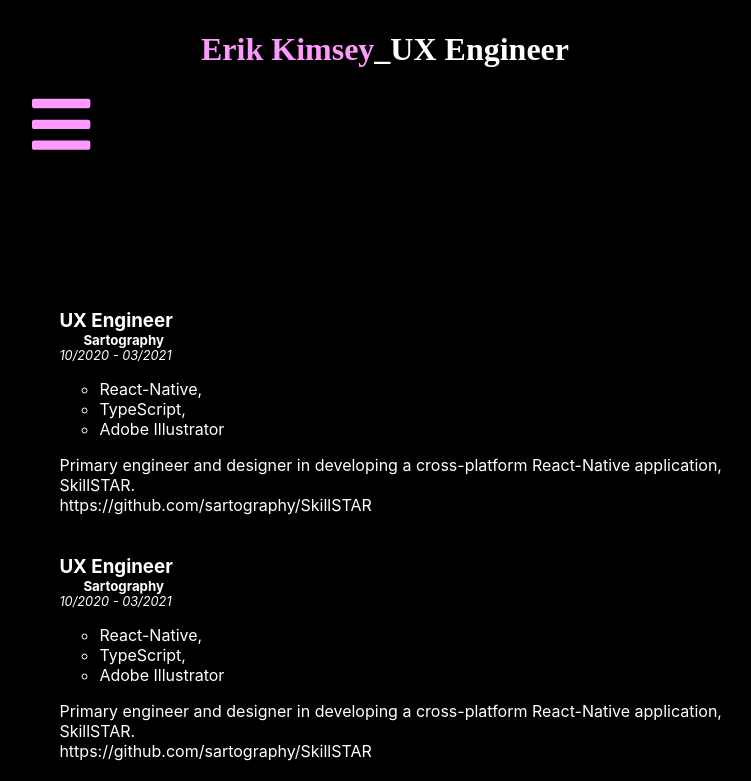
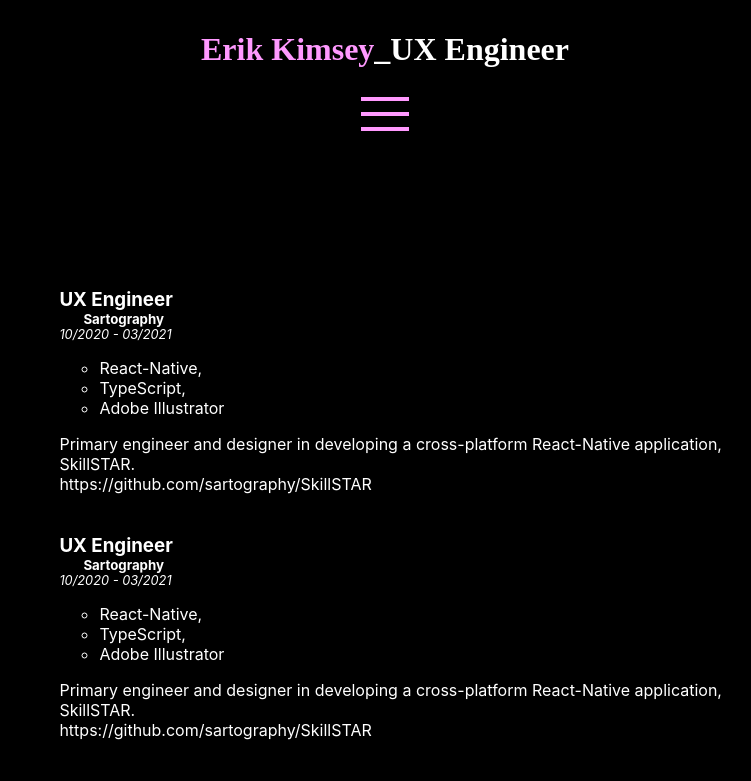
Before and after one commit to ErikKimsey/erik-kimsey-portfolio-v2, a React (Create React App) app: page /portfolio in a window 1280 px wide. Shown: the top 781 px of the page, without its empty margins (255-1006 px from the left). Built offline with nearby package versions, Linux system fonts and the light colour scheme.

Commit message:
Toggling Horizontal Menu items

```diff
--- a/package.json
+++ b/package.json
@@ -14,6 +14,7 @@
     "@types/node": "^12.0.0",
     "@types/react": "^17.0.0",
     "@types/react-dom": "^17.0.2",
+    "hamburger-react": "^2.4.0",
     "react": "^17.0.1",
     "react-dom": "^17.0.1",
     "react-router": "^5.2.0",
--- a/src/HorizontalMenu/HorizontalDot.tsx
+++ b/src/HorizontalMenu/HorizontalDot.tsx
@@ -2,7 +2,7 @@ import { IconProp } from '@fortawesome/fontawesome-svg-core';
 import { FontAwesomeIcon } from '@fortawesome/react-fontawesome';
 import React, { FC, useState, useEffect } from 'react';
 import { Link } from 'react-router-dom';
-import styled from 'styled-components';
+import styled, { keyframes } from 'styled-components';
 
 interface DotContent {
     iconName?: IconProp;
@@ -12,25 +12,37 @@ interface DotContent {
 type Props = {
     link?: string;
     dotContent?: DotContent;
+    dotActive?: boolean;
 };
 
 type StyledProps = {
     dotHeight?: number;
     dotWidth?: number;
+    dotActive?: boolean;
 };
 
-const VerticalDot: FC<Props> = (props) => {
-    const { dotContent } = props;
-    const [isHover, setIsHover] = useState<boolean>(false);
+const HorizontalDot: FC<Props> = (props) => {
+    const { dotContent, dotActive } = props;
 
-    const handleHover = (v: boolean) => {
-        setIsHover(v);
+    const [isActive, setIsActive] = useState<boolean>(true);
+
+    useEffect(() => {
+        // console.log(isActive);
+    }, [dotActive]);
+
+    const handleActiveMenu = () => {
+        setIsActive(!isActive);
     };
 
     return (
         <>
-            <StyledContainer>
-                <Link to={`./${dotContent?.routeName}`}>
+            <StyledContainer dotActive={isActive}>
+                <Link
+                    to={`./${dotContent?.routeName}`}
+                    onClick={() => {
+                        handleActiveMenu();
+                    }}
+                >
                     {dotContent?.iconName && (
                         <FontAwesomeIcon icon={dotContent?.iconName} size="3x" className="fontIcon" />
                         // <FontAwesomeIcon icon={dotContent?.iconName} size="3x" style={{ color: '#FF99FE' }} className='icon'/>
@@ -41,7 +53,14 @@ const VerticalDot: FC<Props> = (props) => {
     );
 };
 
+const ScaleIconOnLoad = keyframes`
+    0%: {transform:scale(1.0)}
+    50%: {transform:scale(1.4)}
+    100%: {transform:scale(1.0)}
+`;
+
 const StyledContainer = styled.button<StyledProps>`
+    display: flex;
     outline: none;
     margin: 3px;
     width: 80px;
@@ -50,18 +69,14 @@ const StyledContainer = styled.button<StyledProps>`
     border-radius: 100px;
     background-color: #000;
     color: #000;
-    display: flex;
     justify-content: center;
     align-items: center;
     .fontIcon {
-        color: #ff99fe;
+        color: #ffcdfe;
         &:active {
             color: #fff;
         }
     }
-    &:hover {
-        align-items: flex-end;
-    }
 `;
 
-export default VerticalDot;
+export default HorizontalDot;
--- a/src/HorizontalMenu/HorizontalMenu.tsx
+++ b/src/HorizontalMenu/HorizontalMenu.tsx
@@ -1,14 +1,15 @@
 import React, { FC, useState, useEffect } from 'react';
 import styled from 'styled-components';
 import { DOT_DATA } from '../data/index';
-import VerticalDot from './HorizontalDot';
+import HorizontalDot from './HorizontalDot';
+
+import { FontAwesomeIcon } from '@fortawesome/react-fontawesome';
+import { IconProp } from '@fortawesome/fontawesome-svg-core';
+import { faBars } from '@fortawesome/free-solid-svg-icons';
+import Hamburger from 'hamburger-react';
 
 type Props = {
     name?: string;
-};
-
-type StyledDotProps = {
-    bkgrdColor?: string;
 };
 
 type StyledProps = {
@@ -22,17 +23,34 @@ type StyledProps = {
     isActive?: boolean;
 };
 
-const VerticalMenu: FC<Props> = (props) => {
+const HorizontalMenu: FC<Props> = (props) => {
     const {} = props;
+    const [isActive, setIsActive] = useState(false);
+    const [isOpen, setOpen] = useState(false);
 
-    console.log(DOT_DATA);
+    useEffect(() => {
+        //
+    }, [isActive]);
+
+    const handleActiveMenu = () => {
+        setOpen(!isOpen);
+        setIsActive(!isActive);
+    };
 
     return (
         <>
             <StyledContainer>
-                {DOT_DATA.map((e) => {
-                    return <VerticalDot dotContent={e} />;
-                })}
+                <Hamburger toggled={isOpen} toggle={() => handleActiveMenu()} size={50} color="#FF99FE" margin={20} />
+                {/* <FontAwesomeIcon
+                    icon={faBars}
+                    size="1x"
+                    style={{ color: '#FF99FE', width: '50px', height: '50px', margin: '20px' }}
+                    onClick={() => handleActiveMenu()}
+                /> */}
+                {isActive &&
+                    DOT_DATA.map((e) => {
+                        return <HorizontalDot dotContent={e} dotActive={isActive} />;
+                    })}
             </StyledContainer>
         </>
     );
@@ -47,4 +65,4 @@ const StyledContainer = styled.div<StyledProps>`
     padding: 0;
 `;
 
-export default VerticalMenu;
+export default HorizontalMenu;
--- a/src/Portfolio/PortfolioPage.tsx
+++ b/src/Portfolio/PortfolioPage.tsx
@@ -4,6 +4,7 @@ import ListItemDots from '../DotMenu/MenuItemList';
 import WorkItemList from './WorkItemList';
 import { WORK_HISTORY } from '../data/WorkHistory';
 import { WorkItemType } from './types';
+import HorizontalMenu from '../HorizontalMenu/HorizontalMenu';
 
 type Props = {
     data?: [];
@@ -25,14 +26,14 @@ const PortfolioPage: FC<Props> = (props) => {
 
     return (
         <StyledContainer>
-            <ListItemDots />
+            <HorizontalMenu />
             {workHistory && <WorkItemList workItemData={workHistory} />}
         </StyledContainer>
     );
 };
 
 const StyledContainer = styled.div<StyledProps>`
-    height: 100%;
+    /* height: 100%; */
     width: 100%;
     display: flex;
     flex-direction: column;
```
Also changed, not shown: 2 other files (tests, documents, lock files or other folders).
